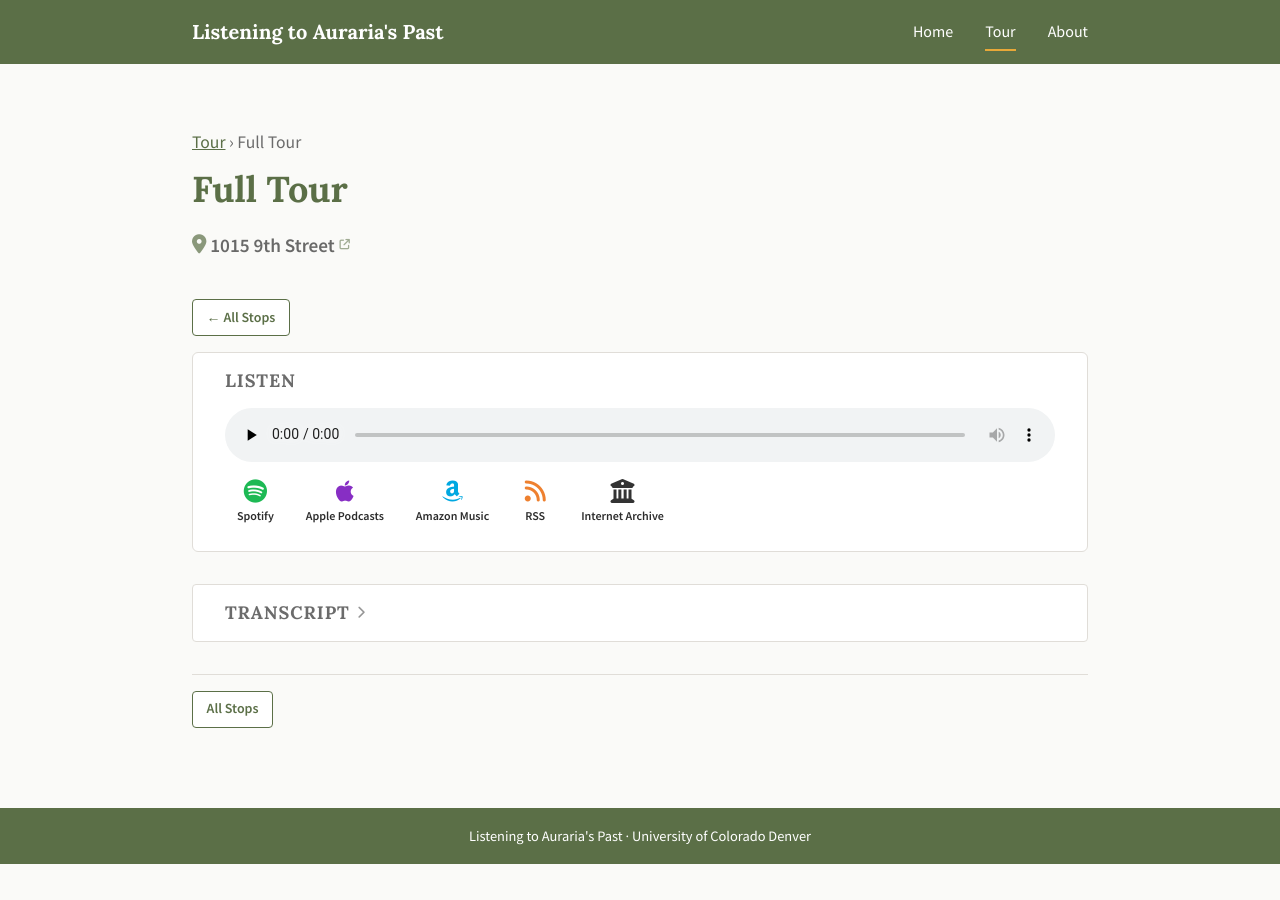
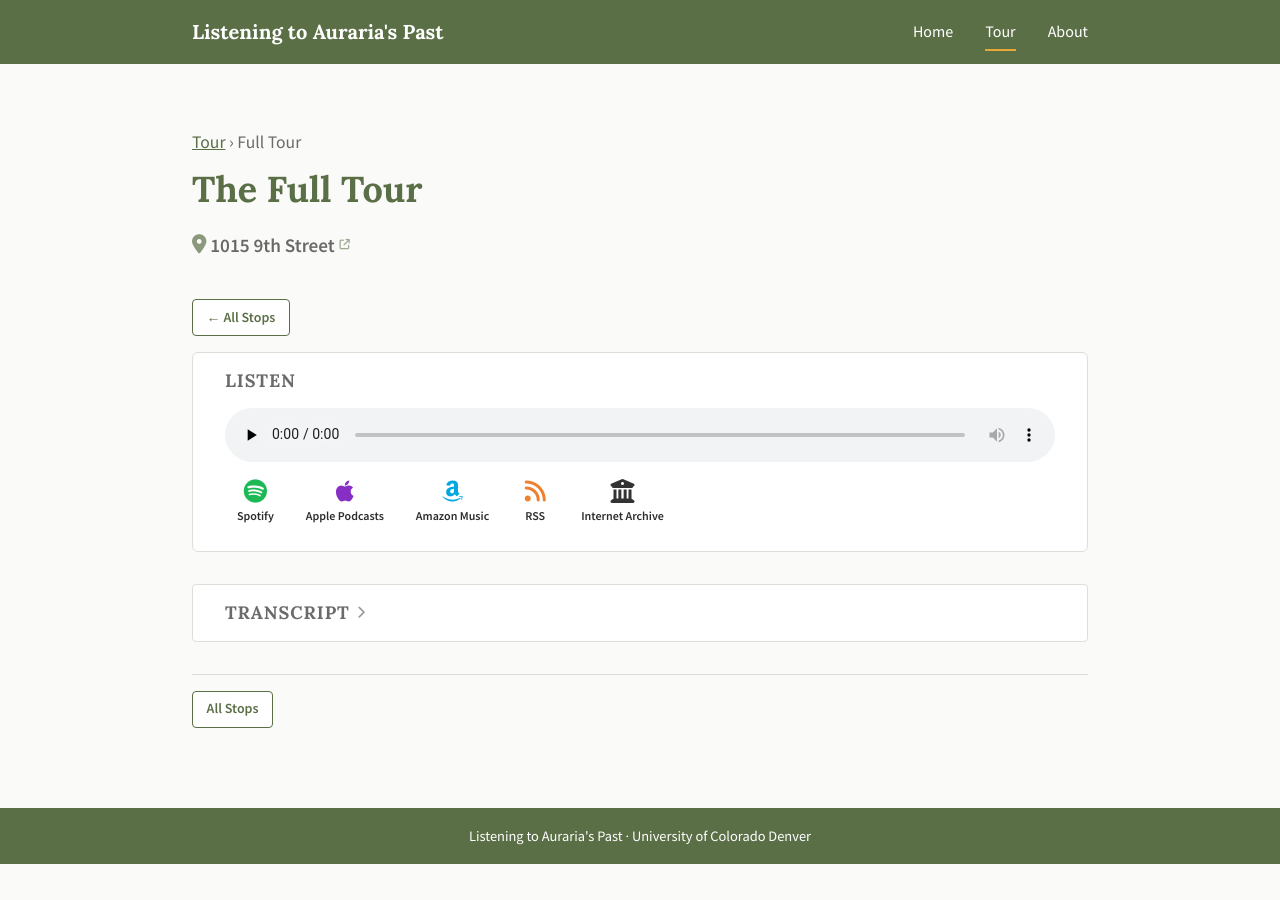
Before and after one commit to cblevins/auraria-history, a Jekyll site: the page built from tour/full-tour.md, in a window 1280 px wide. Built offline with Jekyll 4.4.1, drawn with Linux system fonts in a browser that asks for light colours.

Commit message:
full tour updates

```diff
--- a/_layouts/tour-full.html
+++ b/_layouts/tour-full.html
@@ -3,7 +3,7 @@ layout: default
 ---
 
 {%- assign audio_url =
-'https://archive.org/download/listening-auraria-past/stop-12.mp3' -%} {%- assign
+'https://archive.org/download/listening-auraria-past/full-tour.mp3' -%} {%- assign
 location_label = page.location_name | default: '1015 9th Street' -%} {%- assign
 location_lat = page.location_lat | default: 39.7413317 -%} {%- assign
 location_lng = page.location_lng | default: -105.0034706 -%}
--- a/tour/full-tour.md
+++ b/tour/full-tour.md
@@ -1,6 +1,6 @@
 ---
 layout: tour-full
-title: "Full Tour"
+title: "The Full Tour"
 stop_number: 12
 permalink: /tour/full/
 
```
